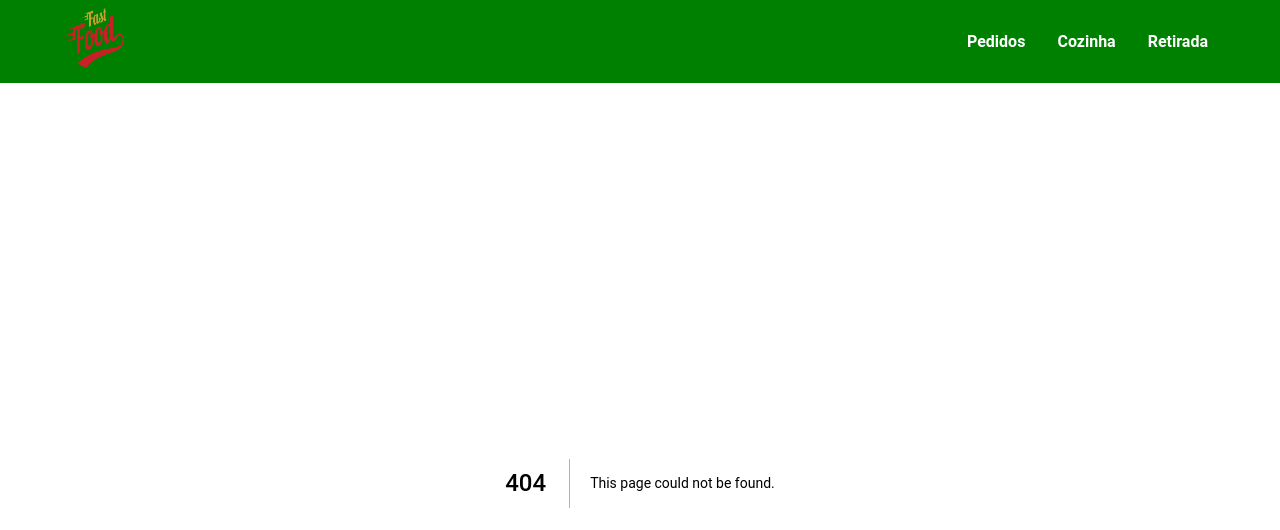
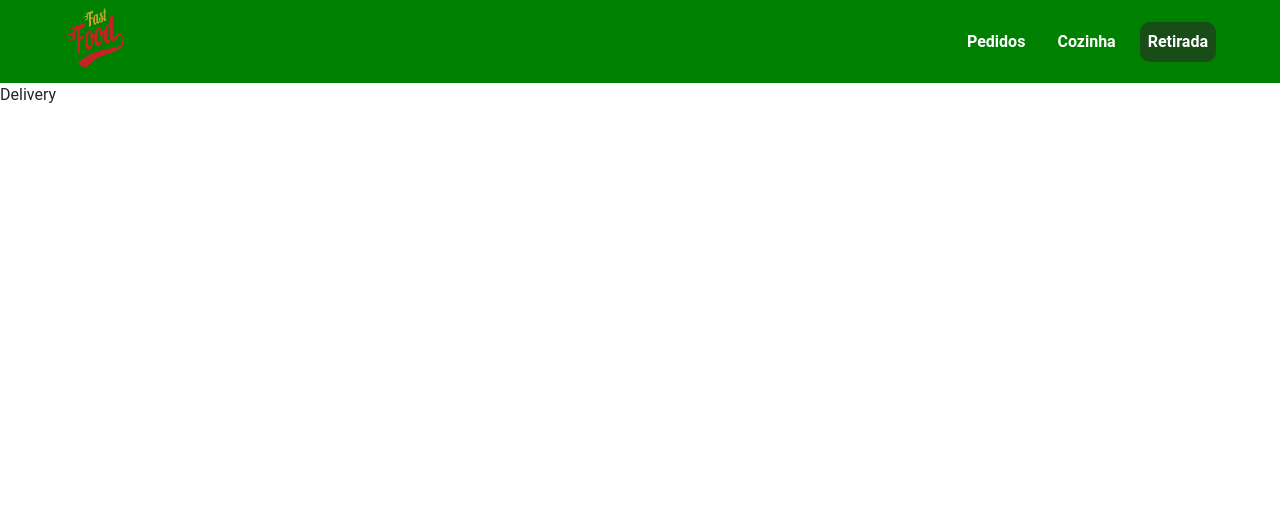
Before and after one commit to orloke/devio-test, a Next.js app: page /delivery in a window 1280 px wide. Before the commit this address had no page. Shown: the top 530 px of the page. Built offline with nearby package versions, Linux system fonts and the light colour scheme.

Commit message:
fix: removing unnecessary part of header

```diff
--- a/src/components/Header/index.tsx
+++ b/src/components/Header/index.tsx
@@ -1,12 +1,10 @@
 import Image from 'next/image';
 import { useRouter } from 'next/router';
 import Link from 'next/link';
-import { useState } from 'react';
 import { DivHeader } from './styles';
 import logo from '../../../public/images/fastfood-logo.png';
 
 export function Header() {
-  const [clickButton, setClickButton] = useState('');
   const { pathname } = useRouter();
 
   return (
@@ -19,27 +17,21 @@ export function Header() {
         </Link>
         <nav>
           <Link href="/">
-            <button
-              className={pathname === '/' ? 'active' : ''}
-              onClick={() => setClickButton('/')}
-              type="button"
-            >
+            <button className={pathname === '/' ? 'active' : ''} type="button">
               Pedidos
             </button>
           </Link>
           <Link href="kitchen">
             <button
-              onClick={() => setClickButton('/kitchen')}
               className={pathname === '/kitchen' ? 'active' : ''}
               type="button"
             >
               Cozinha
             </button>
           </Link>
-          <Link href="/">
+          <Link href="/delivery">
             <button
-              onClick={() => setClickButton('retirada')}
-              className={pathname === 'retirada' ? 'active' : ''}
+              className={pathname === '/delivery' ? 'active' : ''}
               type="button"
             >
               Retirada
--- a/src/components/Header/styles.ts
+++ b/src/components/Header/styles.ts
@@ -1,8 +1,4 @@
 import styled from 'styled-components';
-
-interface props {
-  backgroundButton: boolean;
-}
 
 export const DivHeader = styled.div`
   background-color: green;
--- /dev/null
+++ b/src/pages/delivery/index.tsx
@@ -0,0 +1,5 @@
+import React from 'react';
+
+export default function Delivery() {
+  return <div>Delivery</div>;
+}
```
